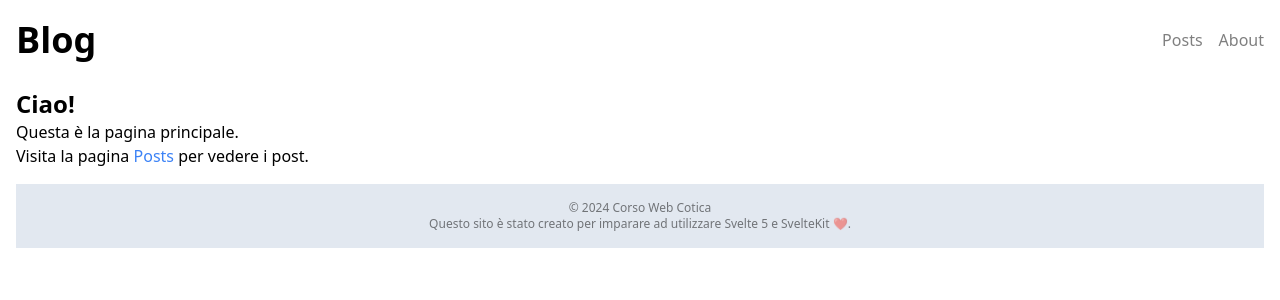
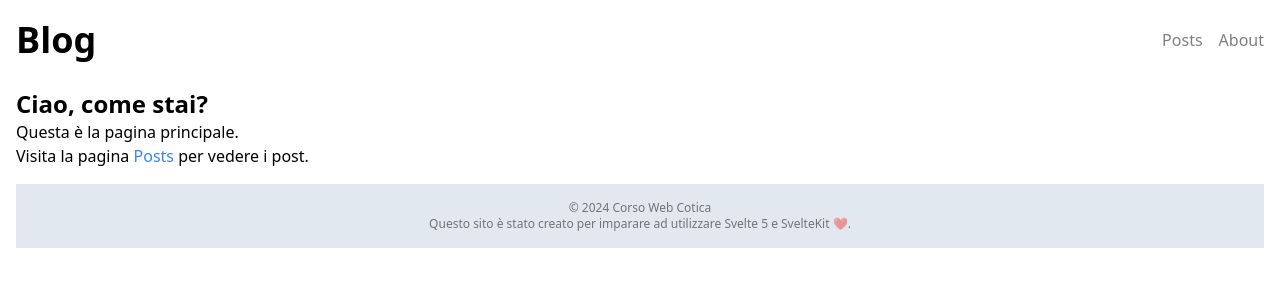
Before and after one commit to lascuolaopensource/blog-corso-web, a SvelteKit app: page / in a window 1280 px wide. Shown: the top 300 px of the page. Built offline with nearby package versions, Linux system fonts and the light colour scheme.

Commit message:
feat: aggiunto come stai?

```diff
--- a/src/routes/+page.svelte
+++ b/src/routes/+page.svelte
@@ -1,5 +1,5 @@
 <!-- Titolo principale della pagina con stile tailwind per dimensione e peso del font -->
-<h1 class="text-2xl font-semibold">Ciao!</h1>
+<h1 class="text-2xl font-semibold">Ciao, come stai?</h1>
 
 <!-- Semplice paragrafo di benvenuto -->
 <p>Questa è la pagina principale.</p>
```
Also changed, not shown: 1 other file (tests, documents, lock files or other folders).
